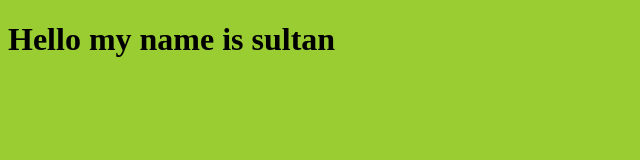
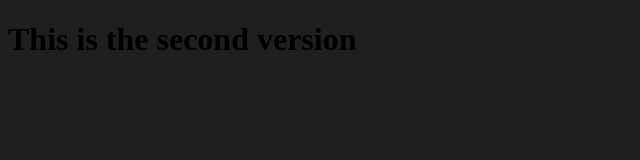
Before and after one commit to Sultanalbkr/This-is-a-test-, a plain HTML site: page index.html in a window 1280 px wide. Shown: the whole page, without its empty margins (0-640 px from the left). Drawn offline with Linux system fonts and the light colour scheme.

Commit message:
Create the second version

```diff
--- a/index.css
+++ b/index.css
@@ -1,6 +1,6 @@
 h1{
-    color:blueviolet ,
+    color:rgb(245, 238, 252) ,
 }
 body{
-    background-color: yellowgreen;
+    background-color: rgb(31, 32, 29);
 }
--- a/index.html
+++ b/index.html
@@ -7,7 +7,7 @@
     <title>Document</title>
 </head>
 <body>
-    <h1>Hello my name is sultan </h1>
+    <h1>This is the second version </h1>
 </body>
 <script src="index.js"></script>
 </html>
--- a/index.js
+++ b/index.js
@@ -1 +1 @@
-alert("Here you can write your name ") ;
+alert("Second Version ") ;
```
